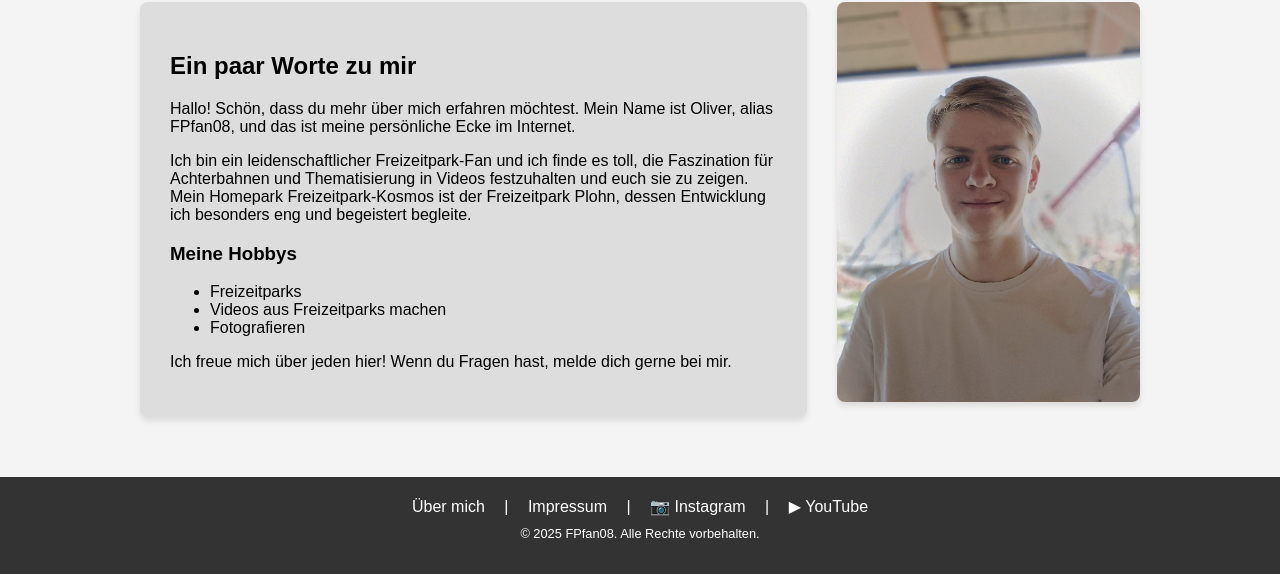
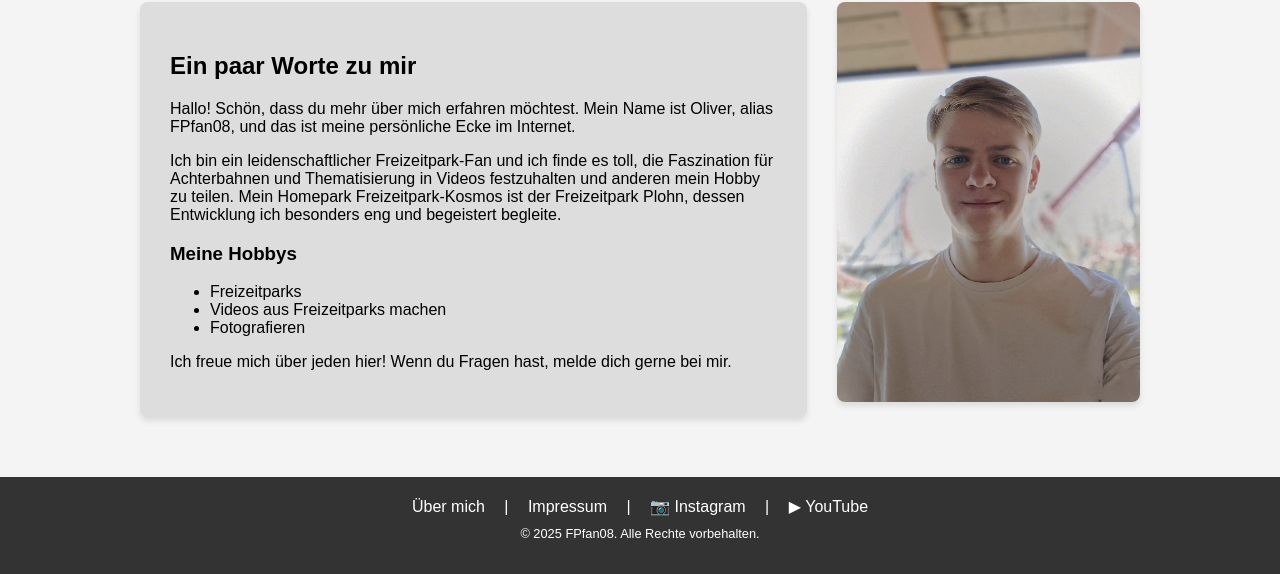
Before and after one commit to FPfan08/fpfan08-webseite, a plain HTML site: page ueber_mich.html in a window 1280 px wide. Shown: the part 338-912 px from the top of the page. Drawn offline with Linux system fonts and the light colour scheme.

Commit message:
Update ueber_mich.html

```diff
--- a/ueber_mich.html
+++ b/ueber_mich.html
@@ -215,7 +215,7 @@
                 <h2>Ein paar Worte zu mir</h2>
                 <p>Hallo! Schön, dass du mehr über mich erfahren möchtest. Mein Name ist Oliver, alias FPfan08, und das ist meine persönliche Ecke im Internet.</p>
 
-                <p>Ich bin ein leidenschaftlicher Freizeitpark-Fan und ich finde es toll, die Faszination für Achterbahnen und Thematisierung in Videos festzuhalten und euch sie zu zeigen. Mein Homepark Freizeitpark-Kosmos ist der Freizeitpark Plohn, dessen Entwicklung ich besonders eng und begeistert begleite.</p>
+                <p>Ich bin ein leidenschaftlicher Freizeitpark-Fan und ich finde es toll, die Faszination für Achterbahnen und Thematisierung in Videos festzuhalten und anderen mein Hobby zu teilen. Mein Homepark Freizeitpark-Kosmos ist der Freizeitpark Plohn, dessen Entwicklung ich besonders eng und begeistert begleite.</p>
 
                 <h3>Meine Hobbys</h3>
                 <ul>
```
